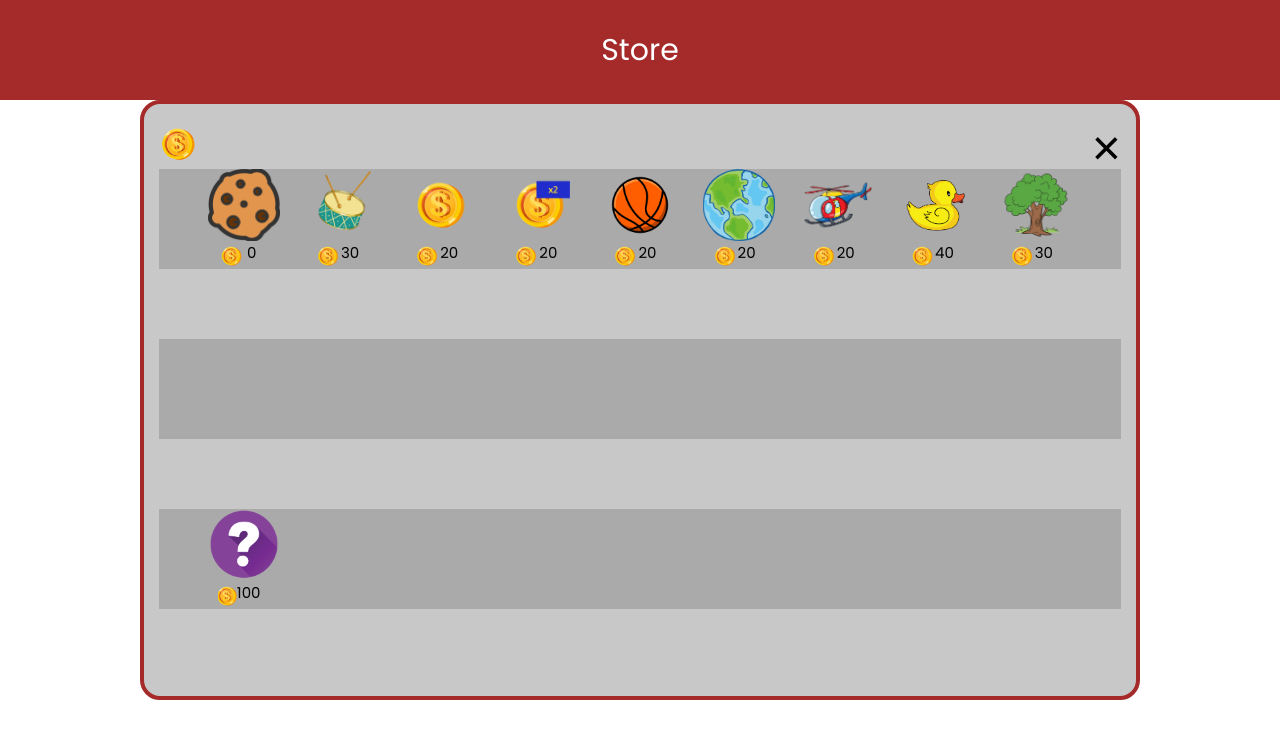
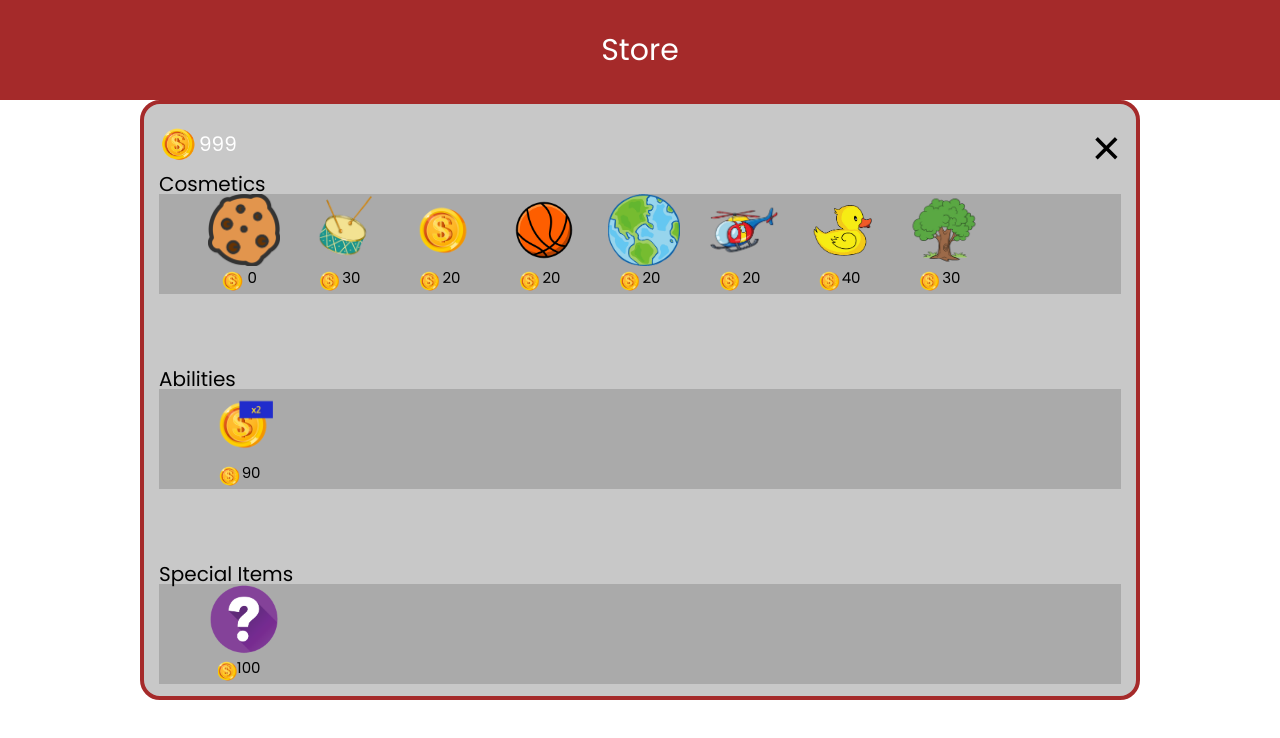
Before and after one commit to Spuldz/ClickerGame, a plain HTML site: page index.html in a window 1280 px wide. Both pictures are taken after a click on the element "Store". Drawn offline with Linux system fonts and the light colour scheme.

Commit message:
Made the usebutton classname a bit better

```diff
--- a/index.html
+++ b/index.html
@@ -33,6 +33,7 @@
         </div>
             <div id="close"></div>
         </div>
+        <div class="desc">Cosmetics</div>
 
 
         <div class="productLine" id="productLine1"></div>
@@ -65,6 +66,7 @@
 
             </div>
         </div>
+        <div class="desc">Abilities</div>
         <div class="productLine" id="productLine2"></div>
         <div class="purchaseContainer" id="subCont2">
             <div class="buyButtonContainer" id="buyButtonCont10">
@@ -95,6 +97,7 @@
 
             </div>
         </div>
+        <div class="desc">Special Items</div>
         <div class="productLine" id="productLine3"></div>
         <div class="purchaseContainer" id="subCont3">
             <div class="buyButtonContainer" id="buyButtonCont19">
--- a/main.js
+++ b/main.js
@@ -62,11 +62,13 @@ class StoreItem{
         coinContainer.classList.add('coinContainer');
         priceContainer.classList.add('priceContainer');
         priceCountContainer.classList.add('priceCountContainer');
+        useButton.classList.add('useButton');
 
 
         //giving the container a background image and a price
         backgroundImageContainer.style.backgroundImage = 'URL('+this.backgroundImage+')';
         priceCountContainer.textContent = this.price;
+        useButton.textContent = "Use";
 
 
 
@@ -190,8 +192,6 @@ class StoreItem{
     }
     //a method that changes or doesnt change the background image of the clickable object
     ChangeObject(useButton){
-        useButton.classList.add('buyButton');
-        useButton.textContent = "Use";
 
         if(this.type === "Dcoins"){
             useButton.addEventListener('click', ()=>{
@@ -201,7 +201,7 @@ class StoreItem{
         if(this.type === "cosm"){
             useButton.addEventListener('click', ()=>{
                 document.getElementById('object').style.backgroundImage = 'URL('+this.backgroundImage+')';
-                document.querySelectorAll('.buyButton').forEach(btn =>{
+                document.querySelectorAll('.useButton').forEach(btn =>{
                     btn.textContent = "Use";
                 });
                 changeText(event);
@@ -286,26 +286,29 @@ function UpdateCoins(){
   function changeText(event) {
     event.target.textContent = "Using"
   }
+  UpdateCoins();
 
     //Making the store items and giving them the needed information
     let item1 = new StoreItem("Assets/cookie.png", 0, productLine1, buyButtonCont1, "cosm");
     let item2 = new StoreItem("Assets/drums.png", 30, productLine1, buyButtonCont2, "cosm");
     let item3 = new StoreItem("Assets/coin.png", 20, productLine1, buyButtonCont3, "cosm");
-    let item4 = new StoreItem("Assets/coinX2.png", 20, productLine1, buyButtonCont4, "Dcoins");
-    let item5 = new StoreItem("Assets/basketball.png", 20, productLine1, buyButtonCont5, "cosm");
-    let item6 = new StoreItem("Assets/earth.png", 20, productLine1, buyButtonCont6, "cosm");
-    let item7 = new StoreItem("Assets/helicopter.png", 20, productLine1, buyButtonCont7, "cosm");
-    let item8 = new StoreItem("Assets/duck.png", 40, productLine1, buyButtonCont8, "cosm");
-    let item9 = new StoreItem("Assets/tree.png", 30, productLine1, buyButtonCont9, "cosm");
+    let item5 = new StoreItem("Assets/basketball.png", 20, productLine1, buyButtonCont4, "cosm");
+    let item6 = new StoreItem("Assets/earth.png", 20, productLine1, buyButtonCont5, "cosm");
+    let item7 = new StoreItem("Assets/helicopter.png", 20, productLine1, buyButtonCont6, "cosm");
+    let item8 = new StoreItem("Assets/duck.png", 40, productLine1, buyButtonCont7, "cosm");
+    let item9 = new StoreItem("Assets/tree.png", 30, productLine1, buyButtonCont8, "cosm");
+
+    let item10 = new StoreItem("Assets/coinX2.png", 90, productLine2, buyButtonCont10, "Dcoins")
+
     let customItem = new StoreItem("Assets/custom.png", 100, productLine3, buyButtonCont19, "custom");
     //Rendering the items onto the screen
     item1.Render();
     item2.Render();
     item3.Render();
-    item4.Render();
     item5.Render();
     item6.Render();
     item7.Render();
     item8.Render();
     item9.Render();
+    item10.Render();
     customItem.Render();
--- a/style.css
+++ b/style.css
@@ -200,7 +200,7 @@ width: 1000px;
   }
 
 
-  .buyButton{
+  .useButton{
     width: 80px;
     height: 35px;
     background-color: brown;
@@ -227,3 +227,10 @@ width: 1000px;
       font-size: 60px;
 
   }
+
+  .desc{
+    font-family: 'Poppins', sans-serif;
+    font-size: 20px;
+    height: 25px;
+
+  }
```
